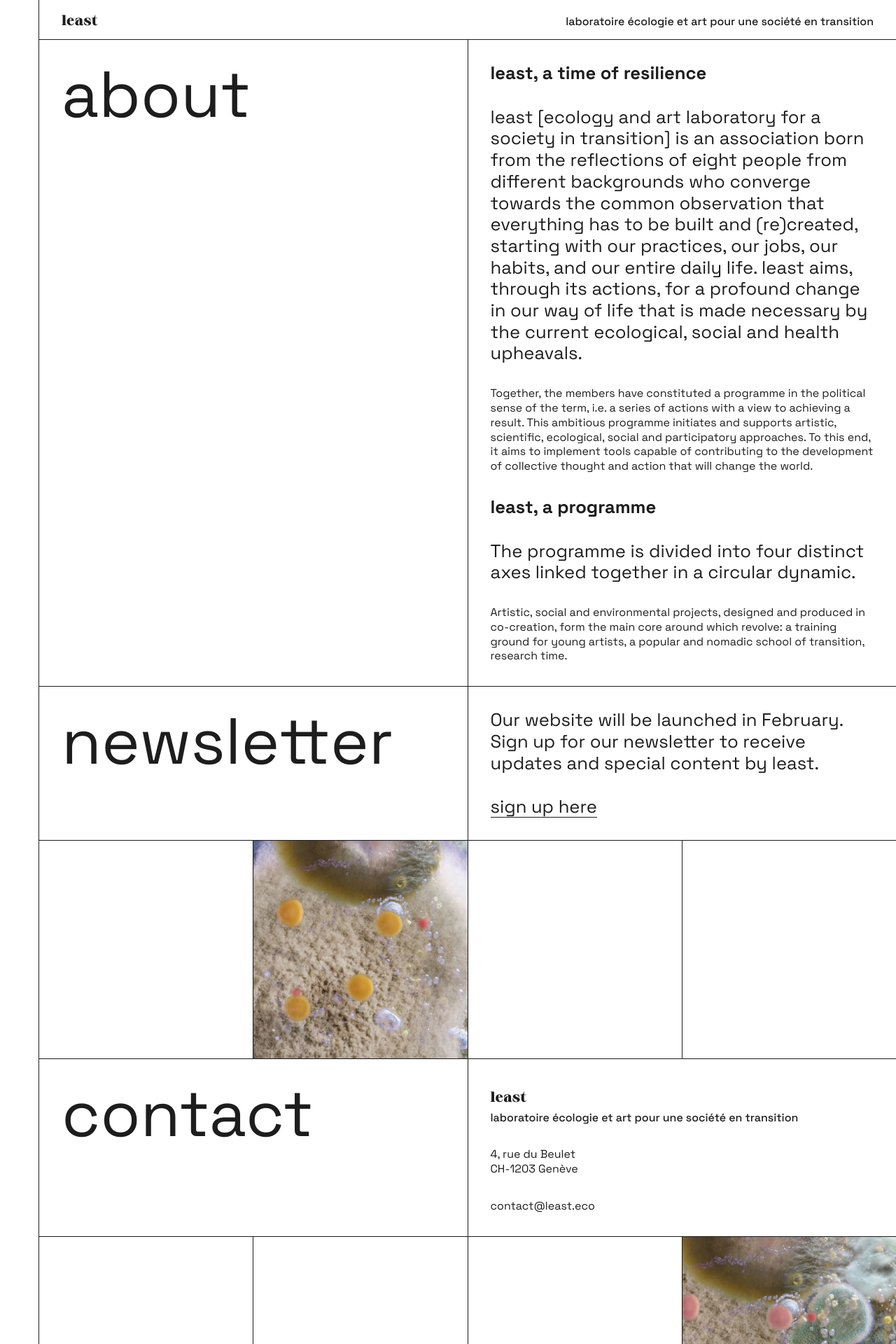
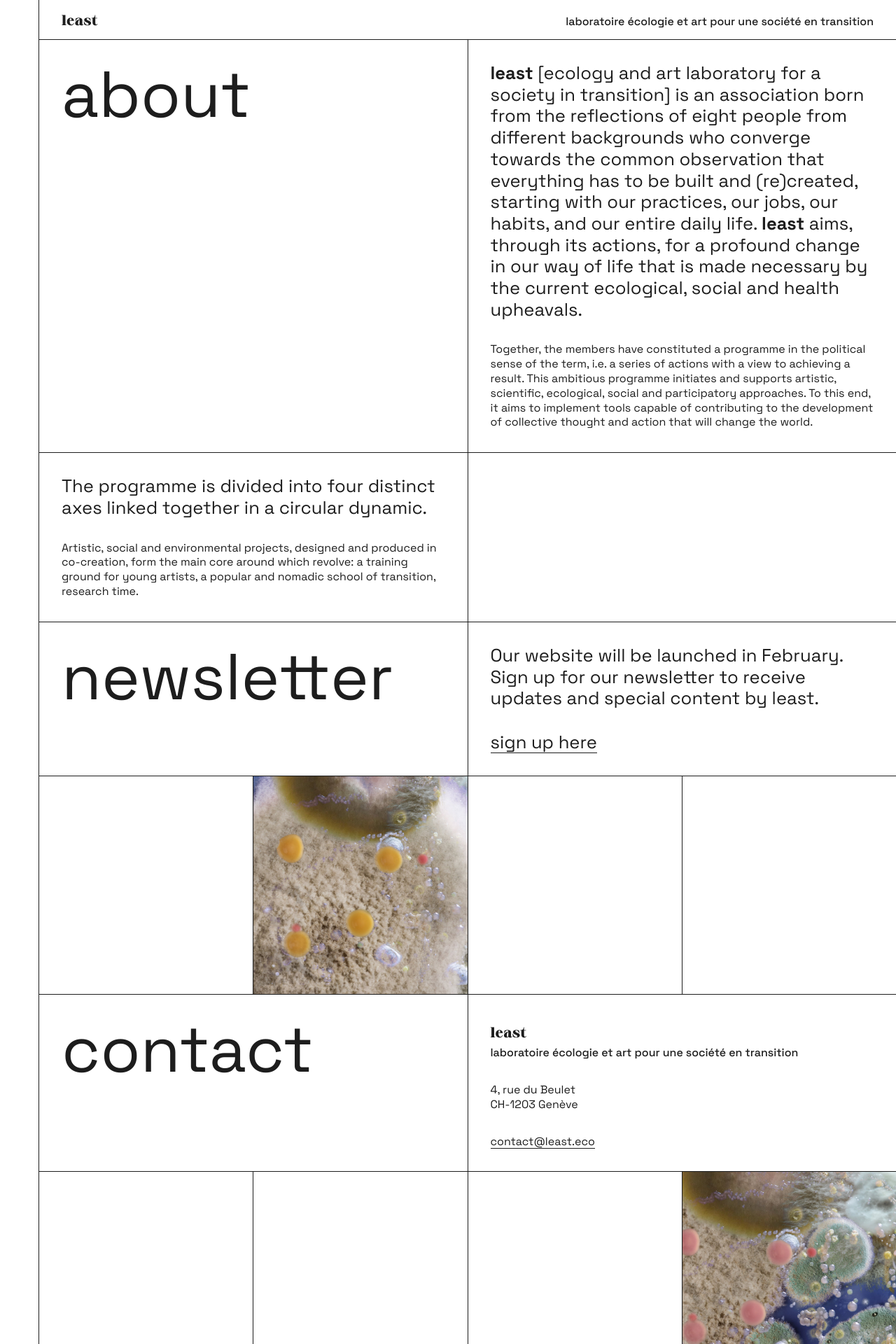
Before and after one commit to Polentz/least, a PHP site: page /en/index.html in a window 1280 px wide. Shown: the part 801-2721 px from the top of the page at 70% size. Run offline with PHP 8.4, Linux system fonts and the light colour scheme.

Commit message:
last review

```diff
--- a/assets/css/style.css
+++ b/assets/css/style.css
@@ -675,7 +671,12 @@ a:visited {
     margin: 0;
 }
 
-.button--txt::after {
+.grid-block a {
+    position: relative;
+}
+
+.button--txt::after,
+.grid-block a::after {
     content: "";
     width: 100%;
     height: 1px;
--- a/en/index.html
+++ b/en/index.html
@@ -23,17 +23,17 @@
             <h1 class="logo-lettering blur"><a class="js-scroll" data-target-section="about">Least</a></h1>
             <h2 class="logo-name">Laboratoire écologie et art pour une société en transition</h2>
         </div>
-        <div class="arrow-down">
+        <!-- <div class="arrow-down">
             <p class="--txt-ui">Cliquer pour<br>faire défiler</p>
             <svg width="22" height="33" viewBox="0 0 22 33" fill="none" xmlns="http://www.w3.org/2000/svg">
                 <path d="M1 17L11 32L21 17" />
                 <path d="M11 32L11 -2.38419e-07" />
             </svg>
-        </div>
+        </div> -->
     </section>
 
     <nav class="side-nav">
-        <div class="menu-btn"></div>
+        <div class="menu-btn --temp-centered"></div>
         <div class="lang --txt-small">
             <a href="../index.html">français</a>
         </div>
@@ -48,7 +48,7 @@
                 </ul>
             </div>
         </div>
-        <div class="close-btn">
+        <div class="close-btn --temp-centered">
             <svg width="20" height="20" viewBox="0 0 20 20" fill="none" xmlns="http://www.w3.org/2000/svg">
                 <line x1="18.8388" y1="0.868263" x2="1.86828" y2="17.8388" />
                 <line x1="18.1317" y1="17.8388" x2="1.16118" y2="0.86828" />
@@ -70,11 +70,12 @@
                     <h2 class="--title-large">About</h2>
                 </div>
                 <div class="grid-block --outline">
-                    <h3 class="--txt-medium"><strong>least, a time of resilience</strong></h3>
-                    <p class="--txt-medium">least [ecology and art laboratory for a society in transition] is an
+                    <p class="--txt-medium"><strong>least</strong> [ecology and art laboratory for a society in
+                        transition] is an
                         association born from the reflections of eight people from different backgrounds who converge
                         towards the common observation that everything has to be built and (re)created, starting with
-                        our practices, our jobs, our habits, and our entire daily life. least aims, through its actions,
+                        our practices, our jobs, our habits, and our entire daily life. <strong>least</strong> aims,
+                        through its actions,
                         for a profound change in our way of life that is made necessary by the current ecological,
                         social and health upheavals.</p>
                     <p class="--txt-small">Together, the members have constituted a programme in the political sense of
@@ -82,15 +83,6 @@
                         initiates and supports artistic, scientific, ecological, social and participatory approaches. To
                         this end, it aims to implement tools capable of contributing to the development of collective
                         thought and action that will change the world.</p>
-                    <h3 class="--txt-medium"><strong>least, a programme</strong></h3>
-                    <p class="--txt-medium">The programme is divided into four distinct axes linked together in a
-                        circular dynamic.</p>
-                    <p class="--txt-small">Artistic, social and environmental projects, designed and produced in
-                        co-creation, form the main core around which revolve:
-                        a training ground for young artists,
-                        a popular and nomadic school of transition,
-                        research time.
-                    </p>
                     <!-- <div class="button-wrapper">
                         <a class="button--txt --txt-medium" href="pour-en-savoir-plus.html">pour en savoir plus</a>
                         <div class="button--ui">
@@ -102,6 +94,21 @@
                             </a>
                         </div>
                     </div> -->
+                </div>
+            </div>
+        </section>
+
+        <section>
+            <div class="grid-layout --layout-two-col">
+                <div class="grid-block --outline">
+                    <p class="--txt-medium">The programme is divided into four distinct axes linked together in a
+                        circular dynamic.</p>
+                    <p class="--txt-small">Artistic, social and environmental projects, designed and produced in
+                        co-creation, form the main core around which revolve: a training ground for young artists,
+                        a popular and nomadic school of transition, research time.
+                    </p>
+                </div>
+                <div class="grid-block --outline empty">
                 </div>
             </div>
         </section>
```
Also changed, not shown: other parts of assets/css/style.css (+27 -26 lines), index.html (+8 -8 lines).
